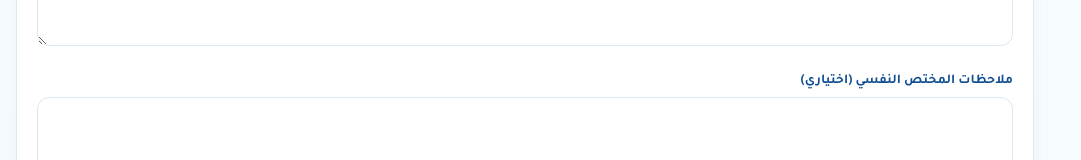
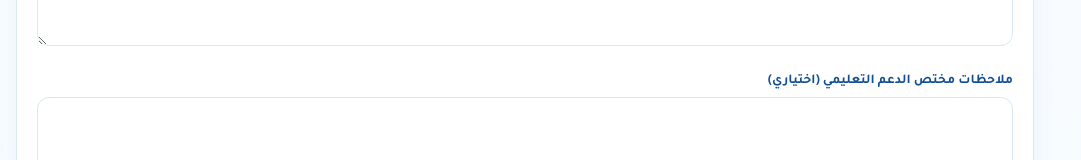
Before and after one commit to EduBridge-Team/EduBridge, a React (Vite) app in the folder edubridge-web/: page /children/new in a window 1280 px wide. Shown: the part 1122-1282 px from the top of the page, without its empty margins (0-1081 px from the left). Built offline with nearby package versions, Linux system fonts and the light colour scheme; no server answers; sample sign-in values are in the browser's storage; a web font is replaced by a local one.

Commit message:
fix(web): rename specialist notes label

```diff
--- a/edubridge-web/src/pages/ChildFormPage.jsx
+++ b/edubridge-web/src/pages/ChildFormPage.jsx
@@ -199,7 +199,7 @@ export default function ChildFormPage() {
             onChange={set('medical_history')}
           />
 
-          <label htmlFor="psychologist_notes">ملاحظات المختص النفسي (اختياري)</label>
+          <label htmlFor="psychologist_notes">ملاحظات مختص الدعم التعليمي (اختياري)</label>
           <textarea
             id="psychologist_notes"
             rows={3}
```
